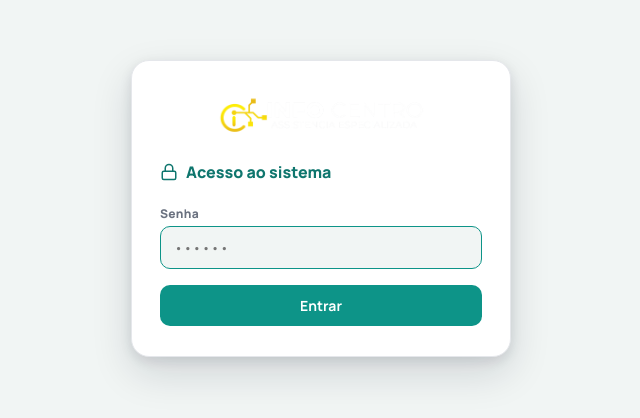
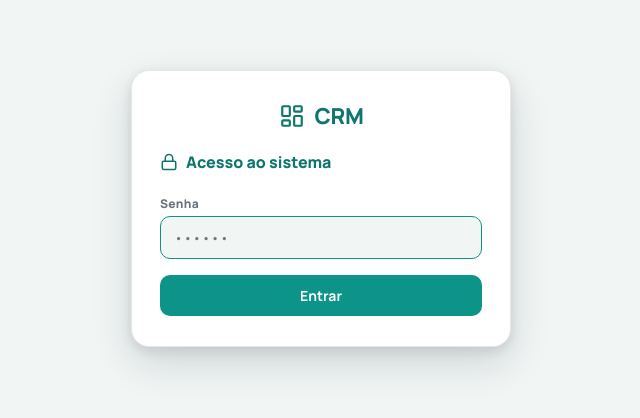
Before and after one commit to CoimbraJP/CRM-INFOCENTRO, a Next.js app: page /login in a window 1280 px wide. Shown: the part 192-610 px from the top of the page, without its empty margins (319-959 px from the left). Built offline with nearby package versions, Linux system fonts and the light colour scheme; no server answers.

Commit message:
V38: tela de login sem logo da INFO Centro (marca neutra CRM)

```diff
--- a/pages/login.js
+++ b/pages/login.js
@@ -29,9 +29,12 @@ export default function LoginPage() {
 
   return (
     <div className="login-fundo">
-      <Head><title>Entrar — CRM INFO Centro</title></Head>
+      <Head><title>Entrar — CRM</title></Head>
       <form className="login-card" onSubmit={entrar}>
-        <img src="/logo-wide.png" alt="INFO Centro" className="login-logo" />
+        <div className="login-marca">
+          <Ico n="layoutKanban" size={26} />
+          <span>CRM</span>
+        </div>
         <h1><Ico n="lock" size={18} /> Acesso ao sistema</h1>
         <label>Senha</label>
         <input type="password" autoFocus autoComplete="current-password" value={senha} onChange={(e) => setSenha(e.target.value)} placeholder="••••••" />
--- a/styles/globals.css
+++ b/styles/globals.css
@@ -606,7 +606,11 @@ button.sidebar-item {
   padding: 30px 28px; width: 100%; max-width: 380px; box-shadow: var(--sombra-alta);
   display: flex; flex-direction: column;
 }
-.login-logo { height: 52px; width: auto; align-self: center; margin-bottom: 18px; object-fit: contain; }
+.login-marca {
+  display: flex; align-items: center; justify-content: center; gap: 10px; align-self: center;
+  margin-bottom: 20px; color: var(--accent-forte); font-weight: 800; font-size: 22px; letter-spacing: -.02em;
+}
+[data-theme="dark"] .login-marca { color: var(--accent); }
 .login-card h1 { font-size: 16px; font-weight: 800; display: flex; align-items: center; gap: 8px; margin-bottom: 12px; color: var(--accent-forte); }
 [data-theme="dark"] .login-card h1 { color: var(--accent); }
 .login-card label { font-size: 12px; font-weight: 800; color: var(--cinza); margin: 10px 0 4px; letter-spacing: .3px; }
```
